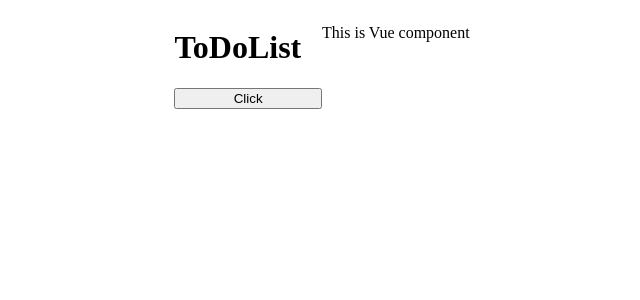
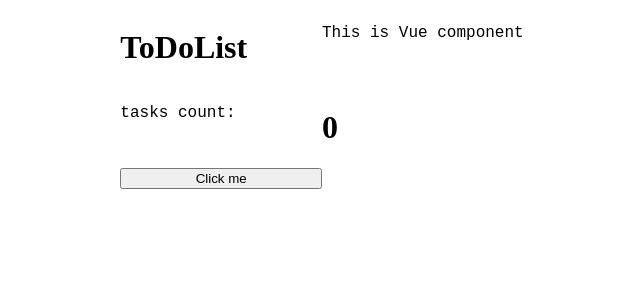
Before and after one commit to Dmitriy-Mur/ToDoList, a Vue app: page / in a window 1280 px wide. Shown: the top 300 px of the page, without its empty margins (318-958 px from the left). Built offline with nearby package versions, Linux system fonts and the light colour scheme.

Commit message:
Add counter

```diff
--- a/src/components/MyNewVueComponent.vue
+++ b/src/components/MyNewVueComponent.vue
@@ -1,4 +1,25 @@
+<script setup lang="ts">
+import { ref } from 'vue'
+
+const text = ref<string>('Its work!')
+const count = ref(0)
+
+const increment = () => {
+  count.value++
+}
+
+alert(text.value)
+</script>
+
 <template>
   <p>This is Vue component</p>
-  <button>Click</button>
+  <p>tasks count:</p>
+  <h1>{{ count }}</h1>
+  <button @click="increment">Click me</button>
 </template>
+
+<style scoped>
+p {
+  font-family: 'Courier New', Courier, monospace;
+}
+</style>
```
